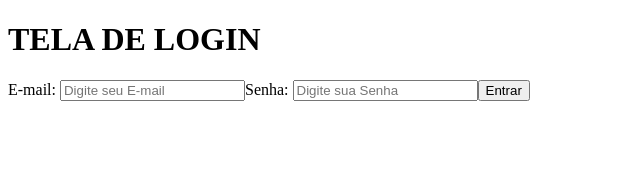
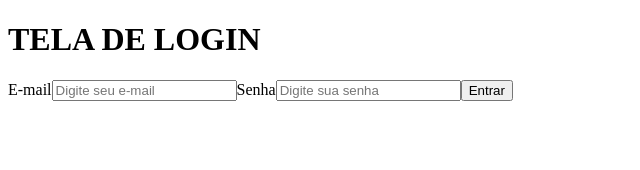
Before and after one commit to KevinAlves55/ReactAndTypescript, a React (Create React App) app: page /entrar in a window 1280 px wide. Shown: the top 170 px of the page, without its empty margins (0-640 px from the left). Built offline with nearby package versions, Linux system fonts and the light colour scheme.

Commit message:
feat: add components

```diff
--- a/src/app/pages/login/Login.tsx
+++ b/src/app/pages/login/Login.tsx
@@ -1,15 +1,26 @@
-import { useState } from "react";
+import { useRef, useState } from "react";
+import { InputLogin } from "./components/InputLogin";
 
 export const Login = () => {
+
+    const inputPasswordRef = useRef<HTMLInputElement>(null);
 
     const [email, setEmail] = useState("");
     const [senha, setSenha] = useState("");
 
     const handleLogin = () => {
 
-        console.log(email);
-        console.log(senha);
+        if (email === "" || senha === "") {
 
+            alert("Preencha todos os campos");
+            return;
+
+        } else {
+
+            console.log(email);
+            console.log(senha);
+
+        }
 
     }
 
@@ -17,17 +28,25 @@ export const Login = () => {
         <div>
             <h1>TELA DE LOGIN</h1>
 
-            <form>
-                <label>
-                    <span>E-mail: </span>
-                    <input value={email} type="email" onChange={e => setEmail(e.target.value)} placeholder="Digite seu E-mail"/>
-                </label>
+            <form action="" name="form-login">
 
-                <label>
-                    <span>Senha: </span>
-                    <input value={senha} type="password" onChange={e => setSenha(e.target.value)}
-                    placeholder="Digite sua Senha"/>
-                </label>
+                <InputLogin
+                    label="E-mail"
+                    value={email}
+                    type="email"
+                    placeholder="Digite seu e-mail"
+                    onChange={setEmail}
+                    onPressEnter={() => inputPasswordRef.current?.focus()}
+                />
+
+                <InputLogin
+                    label="Senha"
+                    value={senha}
+                    type="password"
+                    placeholder="Digite sua senha"
+                    onChange={setSenha}
+                    ref={inputPasswordRef}
+                />
 
                 <button type="button" onClick={handleLogin}>
                     Entrar
--- /dev/null
+++ b/src/app/pages/login/components/InputLogin.tsx
@@ -0,0 +1,30 @@
+import React from "react";
+
+interface InputLoginProps {
+
+    label: string;
+    value: string;
+    type: string;
+    placeholder: string;
+    onChange: (newValue: string) => void;
+    onPressEnter? : () => void;
+
+}
+
+export const InputLogin = React.forwardRef<HTMLInputElement, InputLoginProps>((props, ref) => {
+
+    return(
+        <label>
+            <span>{props.label}</span>
+            <input
+                value={props.value}
+                type={props.type}
+                onChange={e => props.onChange(e.target.value)}
+                placeholder={props.placeholder}
+                onKeyDown={e => e.key === "Enter" ? props.onPressEnter && props.onPressEnter() : undefined}
+                ref={ref}
+            />
+        </label>
+    );
+
+});
```
